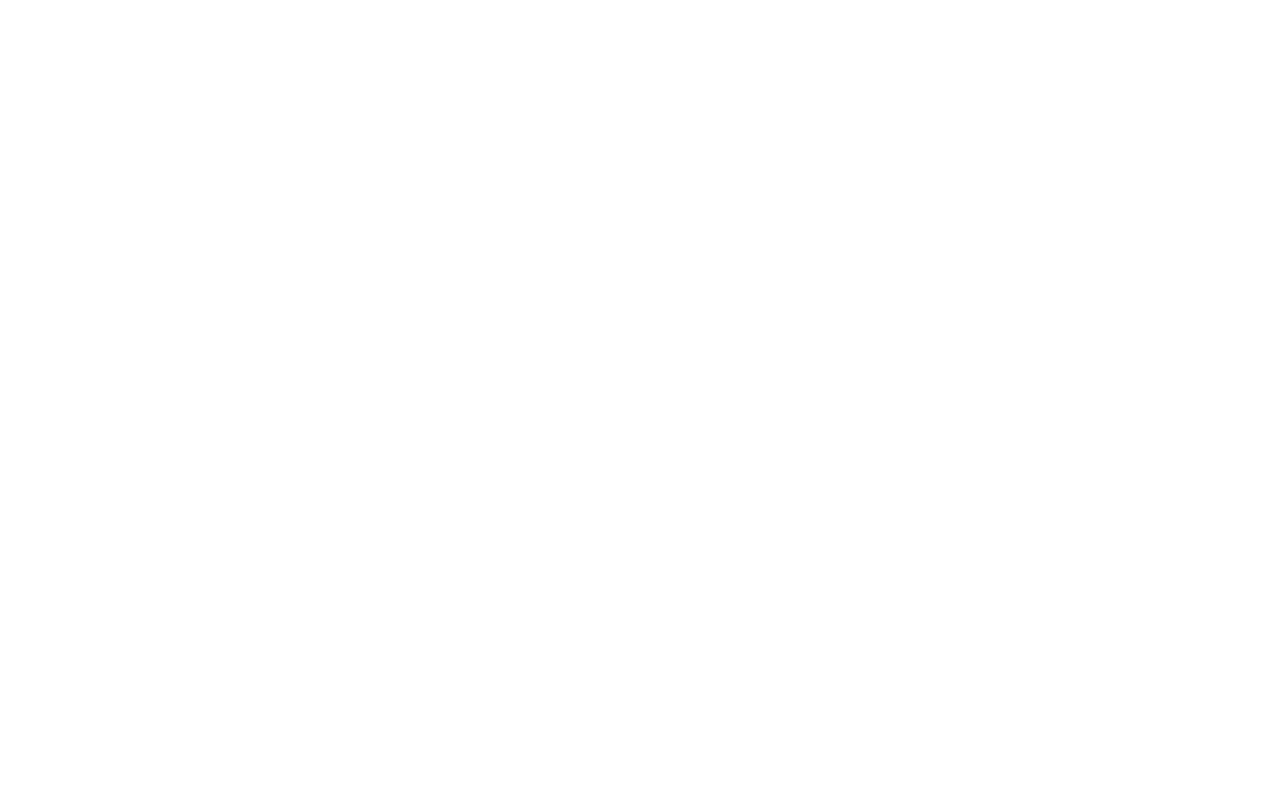
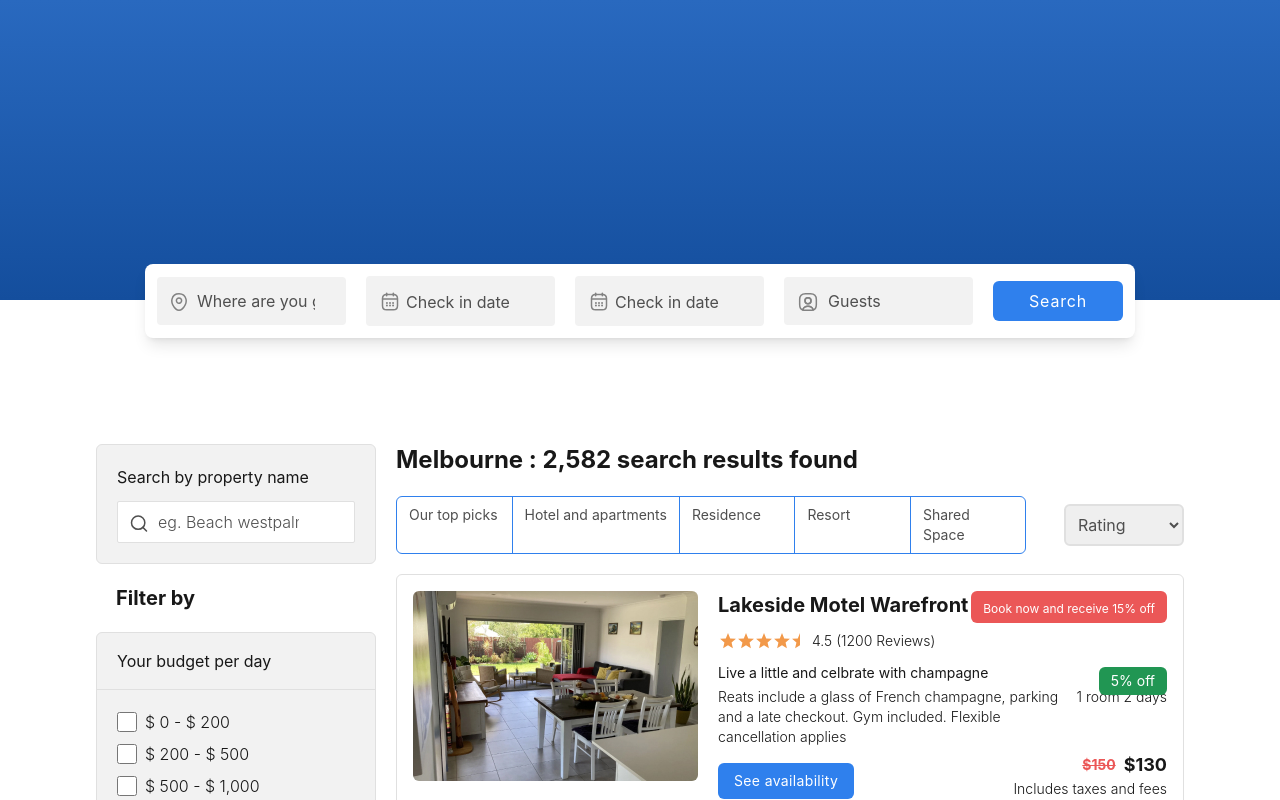
Before and after one commit to kaoutar-ouadih/travel-website, a React (Vite) app: page /search in a window 1280 px wide. Before the commit this address had no page. Shown: the top 800 px of the page. Built offline with nearby package versions, Linux system fonts and the light colour scheme; a small style sheet from the web is missing.

Commit message:
some changes

```diff
--- a/src/App.tsx
+++ b/src/App.tsx
@@ -7,6 +7,7 @@
 import About from './pages/About/About';
 import Contact from './pages/Contact/Contact';
 import Checkout from './pages/checkout/checkout'; // Importez le composant Checkout
+import Footer from './compenants/Footer/Footer';
 
 function App() {
   return (
@@ -18,8 +19,10 @@
         <Route path="/about" element={<About />} />
         <Route path="/contact" element={<Contact />} />
         <Route path="/checkout" element={<Checkout />} />
-        <Route path='/searchPage' element={<SearchPage/>}> </Route>
+        <Route path='/search' element={<SearchPage/>}> </Route>
+
       </Routes>
+      <Footer/>
     </Router>
   )
 
--- a/src/compenants/Footer/Footer.tsx
+++ b/src/compenants/Footer/Footer.tsx
@@ -1,4 +1,3 @@
-// import { Link } from "react-router-dom"
 
 import { Link } from "react-router-dom"
 
--- a/src/compenants/lastBanner/LastBanner.tsx
+++ b/src/compenants/lastBanner/LastBanner.tsx
@@ -1,4 +1,3 @@
-import React from 'react';
 import lastbanner from  '../../assets/lastBanner.png';
 
 
--- a/src/pages/Home/Home.css
+++ b/src/pages/Home/Home.css
@@ -1,6 +1,6 @@
-#root {
+/* #root {
     max-width: 1280px;
     margin: 0 auto;
     padding: 2rem;
     text-align: center;
-  }
+  } */
```
